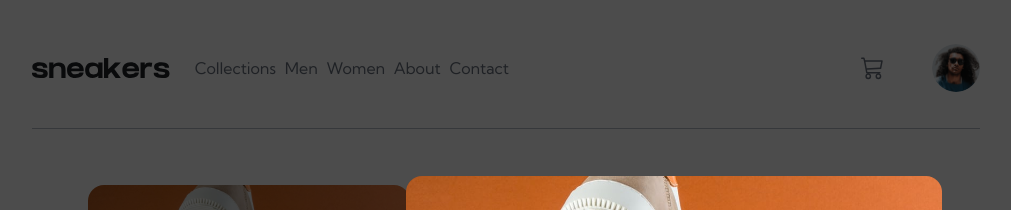
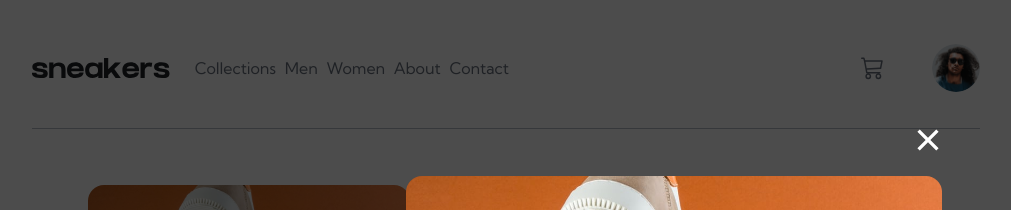
Before and after one commit to JurgenMik/E-commerce-Product, a React (Create React App) app: page / in a window 1280 px wide. Both pictures are taken after a click on the picture 382 px from the left and 346 px from the top of the page. Shown: the top 210 px of the page, without its empty margins (134-1145 px from the left). Built offline with nearby package versions, Linux system fonts and the light colour scheme.

Commit message:
EP-added-close-lightbox-gallery-modal

```diff
--- a/src/components/LightboxGallery/LightboxGallery.scss
+++ b/src/components/LightboxGallery/LightboxGallery.scss
@@ -8,4 +8,15 @@
   box-shadow: 0 0 0 1250px $BoxShadow;
   background: $BoxShadow;
   z-index: 10;
+  #close {
+    position: absolute;
+    left: 82.5%;
+    color: white;
+    font-size: 2.5rem;
+    z-index: 15;
+    &:hover {
+      cursor: pointer;
+      color: $GrayishBlue;
+    }
+  }
 }
--- a/src/components/LightboxGallery/LightboxGallery.tsx
+++ b/src/components/LightboxGallery/LightboxGallery.tsx
@@ -1,15 +1,30 @@
 import React from 'react';
 import './LightboxGallery.scss';
 import ProductShowcase from "../ProductShowcase";
+import {RiCloseFill} from 'react-icons/ri';
 
-function LightboxGallery({selectedThumbnail}: {selectedThumbnail: string}) {
+interface Props {
+    selectedThumbnail: string,
+    setIsLightbox: (isOpen: boolean) => void
+}
+
+function LightboxGallery({selectedThumbnail, setIsLightbox}: Props) {
+
+    const handleCloseLightboxGallery = () => {
+        setIsLightbox(false);
+    }
+
     return (
         <div className="main-lightbox-container">
-           <ProductShowcase
-               selectedThumbnail={selectedThumbnail}
-               handleProductFeatureChange={() => {}}
-               handleOpenLightbox={() => {}}
-           />
+            <RiCloseFill
+                id="close"
+                onClick={handleCloseLightboxGallery}
+            />
+            <ProductShowcase
+                selectedThumbnail={selectedThumbnail}
+                handleProductFeatureChange={() => {}}
+                handleOpenLightbox={() => {}}
+            />
         </div>
     )
 }
--- a/src/components/ProductFeature/ProductFeature.tsx
+++ b/src/components/ProductFeature/ProductFeature.tsx
@@ -27,6 +27,7 @@ function ProductFeature() {
             {isLightboxOpen &&
                 <LightboxGallery
                     selectedThumbnail={selectedThumbnail}
+                    setIsLightbox={setIsLightbox}
                 />
             }
         </>
```
